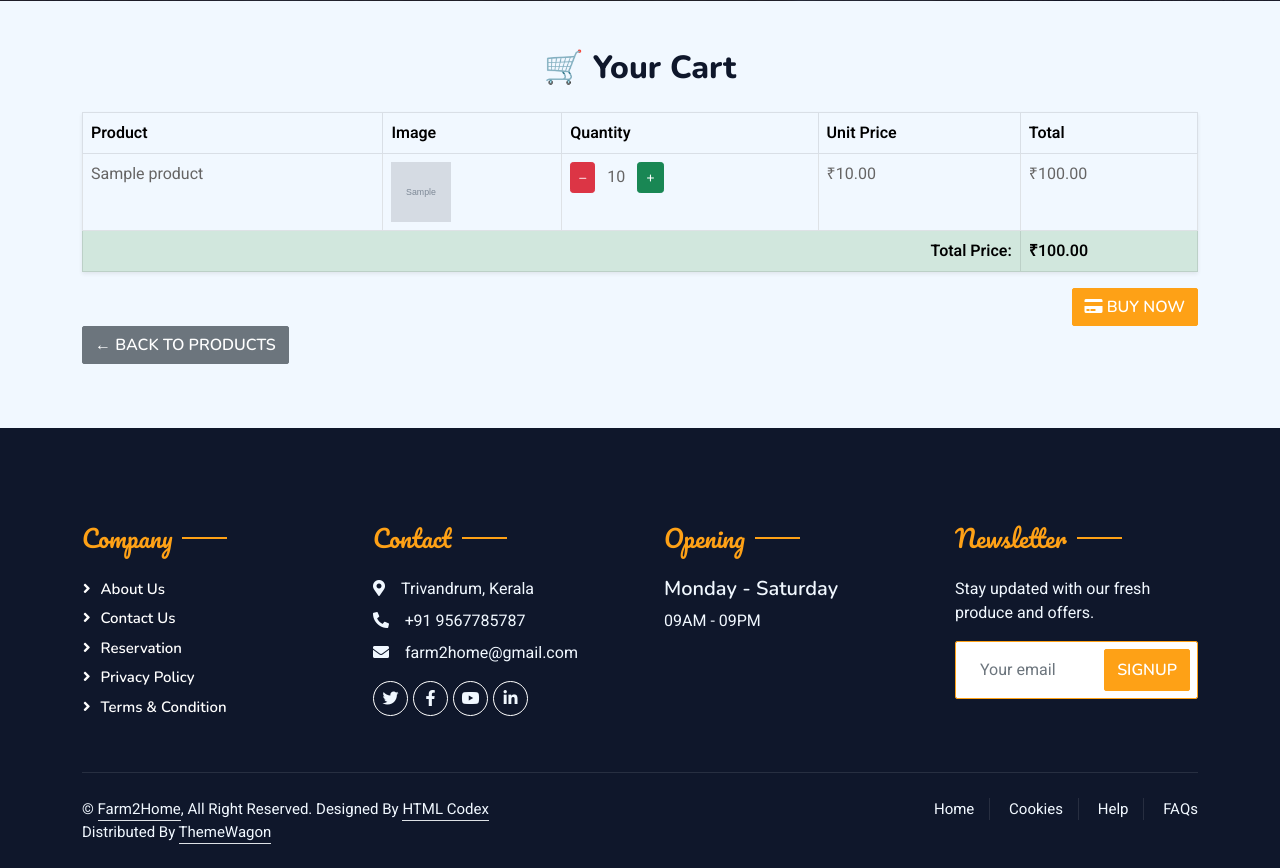
After one commit to ahalya25/Farm2Home, a Django app: page /cart/cart/ in a window 1280 px wide. The commit adds this page. Shown: the part 687-1555 px from the top of the page. Run offline with Django 5.2, Linux system fonts and the light colour scheme; a user stored in the database is signed in; tables that the repository leaves empty hold one stand-in row (values such as "Sample post"); grey boxes marked "Sample" are stand-in pictures; some libraries are stand-ins or nearby versions.

Commit message:
add to cart

```diff
--- a/farm2home/cart/urls.py
+++ b/farm2home/cart/urls.py
@@ -4,5 +4,11 @@ from . import views
 
 urlpatterns = [
 
-    path('cart/<str:uuid>/',views.AddToCartView.as_view(),name='cart'),
+path('cart/add/<str:uuid>/', views.AddToCartView.as_view(), name='cart'),
+path('cart/', views.CartDetailView.as_view(), name='cart-page'),
+path('cart/increase/<int:cart_id>/', views.IncreaseQuantityView.as_view(), name='cart-increase'),
+path('cart/decrease/<int:cart_id>/', views.DecreaseQuantityView.as_view(), name='cart-decrease'),
+
+
+
 ]
--- a/farm2home/cart/views.py
+++ b/farm2home/cart/views.py
@@ -1,27 +1,62 @@
-# cart/views.py
 from django.views import View
 from django.contrib.auth.mixins import LoginRequiredMixin
-from django.shortcuts import redirect, get_object_or_404
+from django.shortcuts import render, redirect, get_object_or_404
 from consumer.models import Consumer
 from marketplace.models import Product
 from .models import Cart
 
+# ✅ Add to Cart View
 class AddToCartView(LoginRequiredMixin, View):
     def post(self, request, uuid, *args, **kwargs):
-        # ✅ Get the product by UUID
         product = get_object_or_404(Product, uuid=uuid)
-
-        # ✅ Get the logged-in user's profile
-        profile = request.user.profile  # ✅ Correct
-
-
-        # ✅ Get the Consumer related to this profile
+        profile = request.user
         consumer = get_object_or_404(Consumer, profile=profile)
 
-        # ✅ Add or update the cart item
-        cart_item, created = Cart.objects.get_or_create(user=consumer, product=product)
+        cart_item, created = Cart.objects.get_or_create(
+            user=consumer,
+            product=product,
+            defaults={'quantity': 1}
+        )
+
         if not created:
             cart_item.quantity += 1
             cart_item.save()
 
-        return redirect('cart')  # Or redirect to 'product-list' etc.
+        return redirect('cart-page')
+
+
+class CartDetailView(LoginRequiredMixin, View):
+    def get(self, request, *args, **kwargs):
+        profile = request.user
+        consumer = get_object_or_404(Consumer, profile=profile)
+        cart_items = Cart.objects.filter(user=consumer)
+
+        # Add a total_price attribute on each cart item
+        for item in cart_items:
+            item.total_price = item.product.price * item.quantity
+
+        total_price = sum(item.total_price for item in cart_items)
+
+        context = {
+            'cart_items': cart_items,
+            'total_price': total_price,
+        }
+        return render(request, 'cart/cart_detail.html', context)
+
+
+class IncreaseQuantityView(LoginRequiredMixin, View):
+    def post(self, request, cart_id):
+        cart_item = get_object_or_404(Cart, id=cart_id)
+        cart_item.quantity += 1
+        cart_item.save()
+        return redirect('cart-page')
+
+class DecreaseQuantityView(LoginRequiredMixin, View):
+    def post(self, request, cart_id):
+        cart_item = get_object_or_404(Cart, id=cart_id)
+        if cart_item.quantity > 1:
+            cart_item.quantity -= 1
+            cart_item.save()
+        else:
+            cart_item.delete()
+        return redirect('cart-page')
--- a/farm2home/payments/urls.py
+++ b/farm2home/payments/urls.py
@@ -9,5 +9,4 @@ urlpatterns =[
     path('razorpay-view/<str:uuid>/', views.RazorpayView.as_view(),name= 'razorpay-view'),
     path('verify-payment/', views.PaymentverifyView.as_view(), name='payment-verify'),
 
-
 ]
--- a/farm2home/templates/base.html
+++ b/farm2home/templates/base.html
@@ -101,9 +101,10 @@
                     </div>
                         <a href="contact.html" class="nav-item nav-link">CONTACT</a>
 
+                <!-- cart -->
 
                         <li class="nav-item">
-                <a class="nav-link position-relative" href=" ">
+                <a class="nav-link position-relative" href="{% url 'cart-page' %} ">
                <i class="fas fa-shopping-cart fa-lg"></i>
               <span class="position-absolute top-0 start-100 translate-middle badge rounded-pill bg-danger">
              {{ cart_count|default:"0" }}
--- /dev/null
+++ b/farm2home/templates/cart/cart_detail.html
@@ -0,0 +1,63 @@
+{% extends 'base.html' %}
+
+{% block section %}
+<div class="container mt-5">
+    <h2 class="text-center mb-4">🛒 Your Cart</h2>
+
+    {% if cart_items %}
+        <table class="table table-bordered shadow-sm">
+            <thead class="table-light">
+                <tr>
+                    <th>Product</th>
+                    <th>Image</th>
+                    <th>Quantity</th>
+                    <th>Unit Price</th>
+                    <th>Total</th>
+                </tr>
+            </thead>
+            <tbody>
+                {% for item in cart_items %}
+                <tr>
+                    <td>{{ item.product.product_name }}</td>
+                    <td>
+                        <img src="{{ item.product.image.url }}" alt="{{ item.product.product_name }}" style="height: 60px; width: 60px; object-fit: cover;">
+                    </td>
+                    <td>
+                        <form method="POST" action="{% url 'cart-decrease' item.id %}" style="display:inline;">
+                            {% csrf_token %}
+                            <button type="submit" class="btn btn-sm btn-danger">–</button>
+                        </form>
+
+                        <span class="mx-2">{{ item.quantity }}</span>
+
+                        <form method="POST" action="{% url 'cart-increase' item.id %}" style="display:inline;">
+                            {% csrf_token %}
+                            <button type="submit" class="btn btn-sm btn-success">+</button>
+                        </form>
+                    </td>
+                    <td>₹{{ item.product.price }}</td>
+                    <td>₹{{ item.total_price|floatformat:2 }}</td>
+
+                </tr>
+                {% endfor %}
+                <tr class="table-success">
+                    <td colspan="4" class="text-end"><strong>Total Price:</strong></td>
+                    <td><strong>₹{{ total_price }}</strong></td>
+                </tr>
+            </tbody>
+        </table>
+
+        <div class="text-end">
+            <a href=" " class="btn btn-primary">
+                <i class="fas fa-credit-card"></i> Buy Now
+            </a>
+        </div>
+
+    {% else %}
+        <p class="text-center text-muted">Your cart is empty.</p>
+    {% endif %}
+    <a href="{% url 'product-list' %}" class="btn btn-secondary mb-3">
+    ← Back to Products
+</a>
+</div>
+{% endblock %}
```
Also changed, not shown: farm2home/payments/views.py (+4 -3 lines), farm2home/templates/marketplace/product-list.html (+13 -8 lines), farm2home/templates/payments/success.html (added, +9 -0 lines), farm2home/train_model.py (added, +40 -0 lines).
